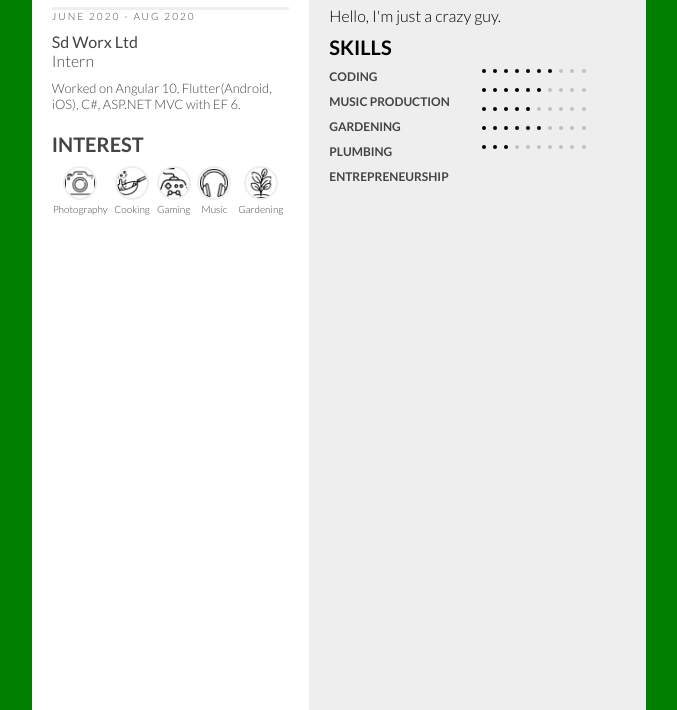
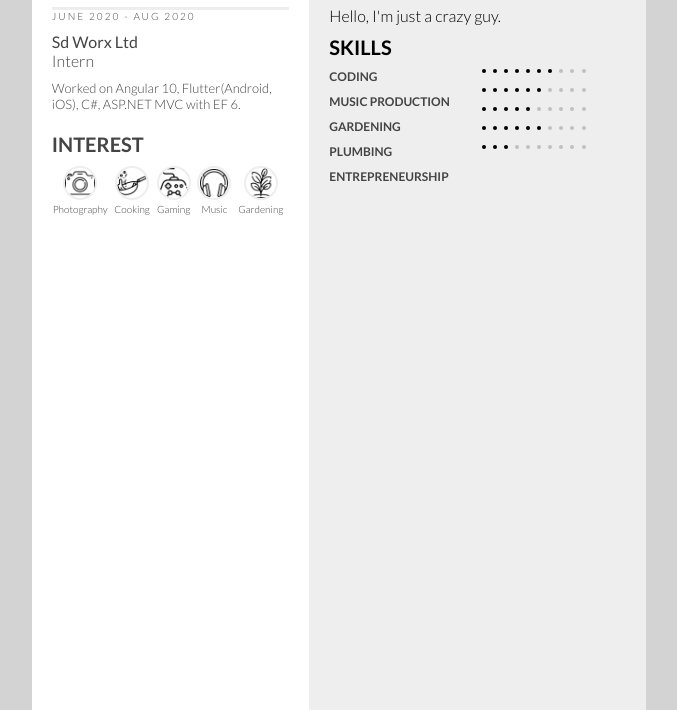
Before and after one commit to akhileshboodhun/AkhileshBoodhunCV, a website: page public/index.html in a window 1280 px wide. Shown: the part 321-1031 px from the top of the page, without its empty margins (301-978 px from the left). Drawn offline with Linux system fonts and the light colour scheme.

Commit message:
Update main.css

```diff
--- a/public/css/main.css
+++ b/public/css/main.css
@@ -32,7 +32,7 @@
   border: 0; }
 
 body {
-  background: green; }
+  background: lightgrey; }
 
 .page {
   background: white;
```
